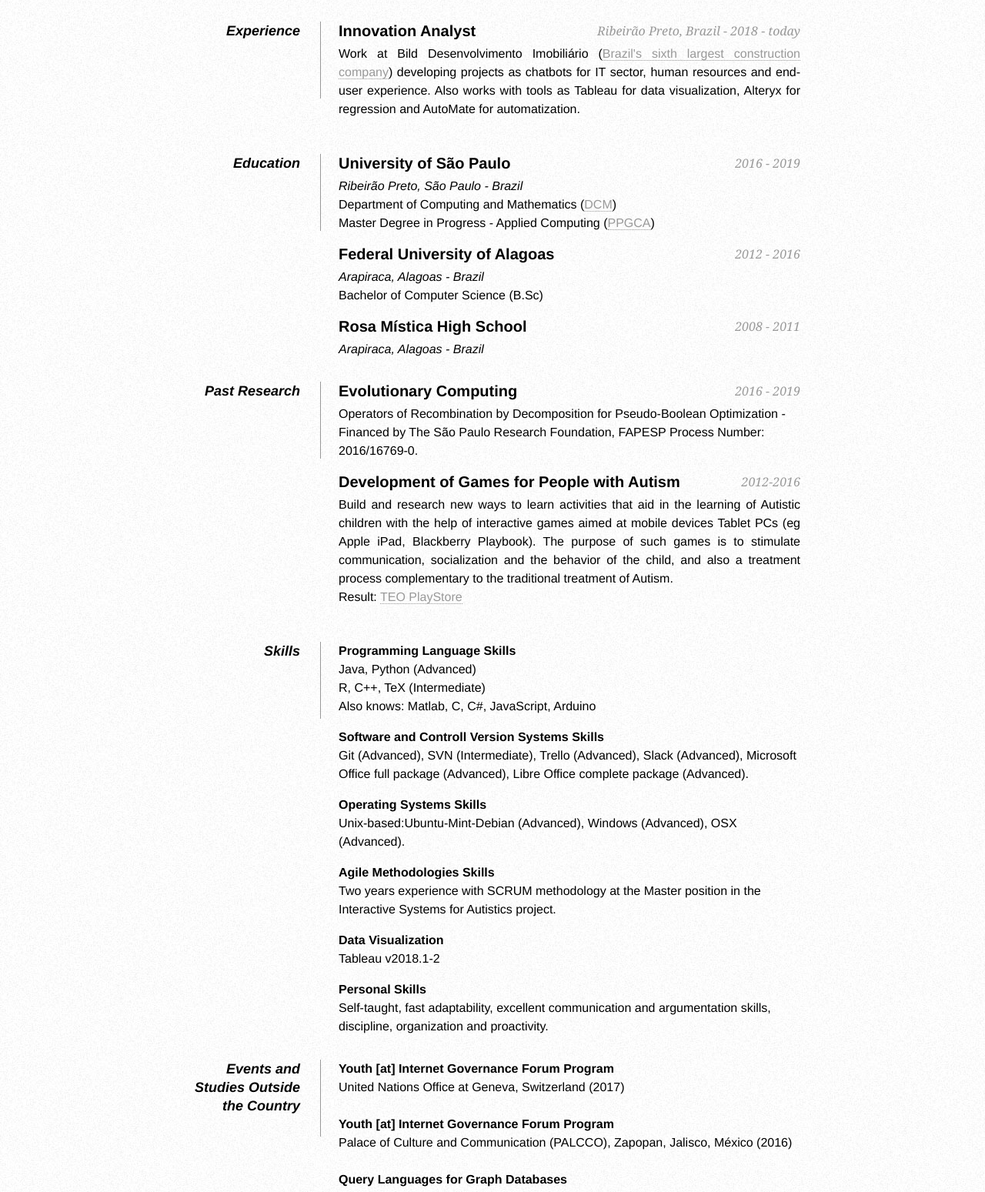
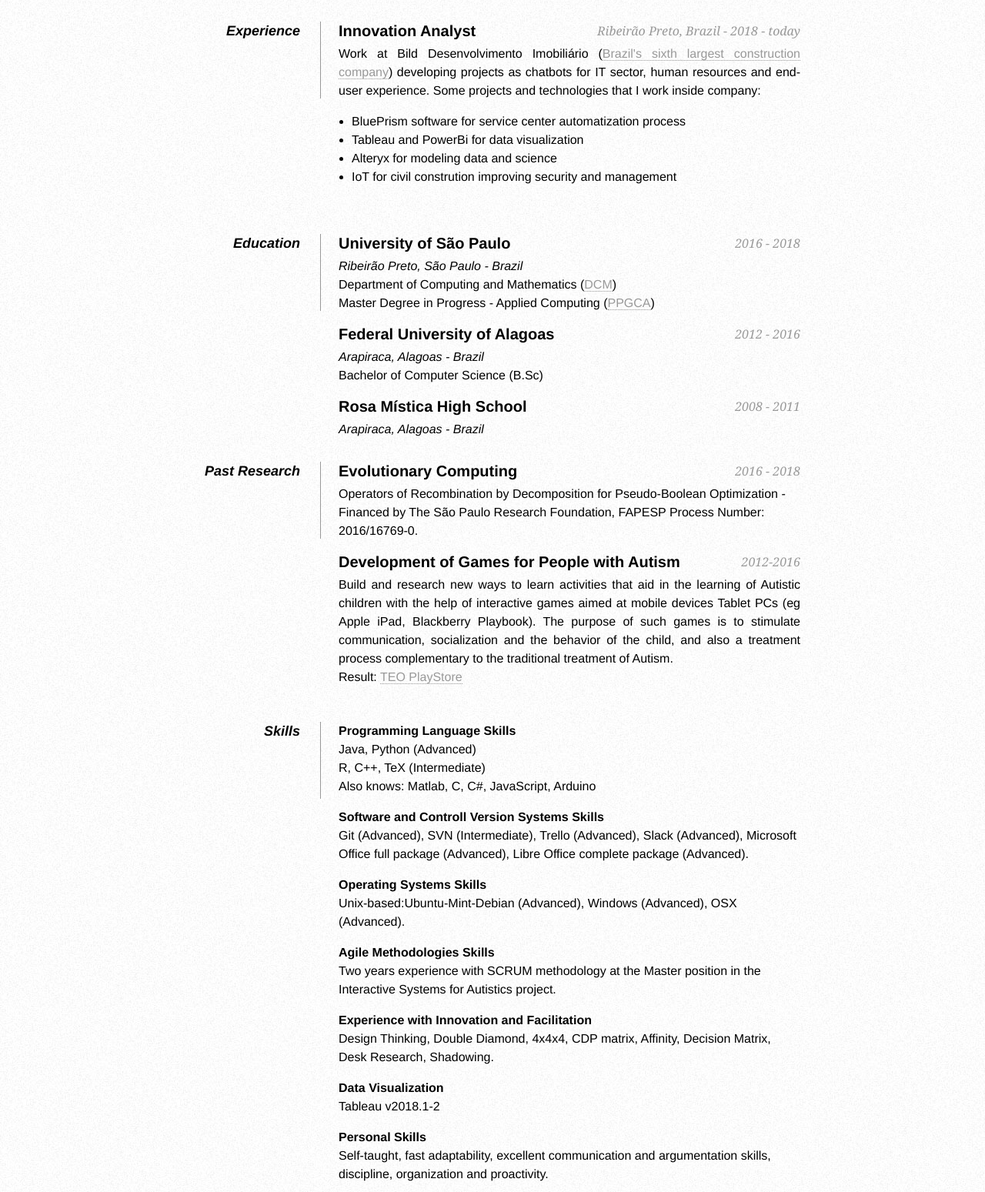
Before and after one commit to dlaertius/dlaertius.github.io, a plain HTML site: page index.html in a window 1280 px wide. Shown: the part 372-1921 px from the top of the page at 77% size. Drawn offline with Linux system fonts and the light colour scheme.

Commit message:
update to new skills

```diff
--- a/index.html
+++ b/index.html
@@ -5,6 +5,8 @@
 
 <head>
      <meta http-equiv="Content-Type" content="text/html; charset=utf-8"/>
+
+     <link rel="shortcut icon" type="image/x-icon" href="images/favicon.ico">
 
      <title>Diogenes Laertius Board</title>
 
@@ -63,7 +65,15 @@
             <dt>Experience</dt>
             <dd>
                 <h2>Innovation Analyst <span>Ribeirão Preto, Brazil - 2018 - today</span></h2>
-                <p align="justify">Work at Bild Desenvolvimento Imobiliário (<a href="https://www.bild.com.br/noticias/bild-esta-entre-as-seis-maiores-construtora-do-brasil">Brazil's sixth largest construction company</a>) developing projects as chatbots for IT sector, human resources and end-user experience. Also works with tools as Tableau for data visualization, Alteryx for regression and AutoMate for automatization.</p>
+                <p align="justify">Work at Bild Desenvolvimento Imobiliário (<a href="https://www.bild.com.br/noticias/bild-esta-entre-as-seis-maiores-construtora-do-brasil">Brazil's sixth largest construction company</a>) developing projects as chatbots for IT sector, human resources and end-user experience. Some projects and technologies that I work inside company:
+
+            <ul>
+                <li>BluePrism software for service center automatization process</li>
+                <li>Tableau and PowerBi for data visualization</li>
+                <li>Alteryx for modeling data and science</li>
+                <li>IoT for civil constrution improving security and management</li>
+            </ul>
+
             </dd>
 
             <dd class="clear"></dd>
@@ -72,7 +82,7 @@
             <dt>Education</dt>
             <dd>
 
-                <h2>University of São Paulo  <span>2016 - 2019</span></h2>
+                <h2>University of São Paulo  <span>2016 - 2018</span></h2>
                 <i>Ribeirão Preto, São Paulo - Brazil</i>
                 <p>
                     Department of Computing and Mathematics (<a href="http://dcm.ffclrp.usp.br/">DCM</a>)<br>
@@ -108,7 +118,7 @@
             <dt>Past Research</dt>
 
             <dd>
-                <h2>Evolutionary Computing<span>2016 - 2019</span></h2>
+                <h2>Evolutionary Computing<span>2016 - 2018</span></h2>
                 <p> Operators of Recombination by Decomposition for Pseudo-Boolean Optimization - Financed by The São Paulo Research Foundation, FAPESP Process Number: 2016/16769-0. </p>
 
 
@@ -138,6 +148,9 @@
 
                 <h4>Agile Methodologies Skills</h4>
                 <p>Two years experience with SCRUM methodology at the Master position in the Interactive Systems for Autistics project.</p>
+
+                <h4>Experience with Innovation and Facilitation</h4>
+                <p>Design Thinking, Double Diamond, 4x4x4, CDP matrix, Affinity, Decision Matrix, Desk Research, Shadowing.</p>
 
                 <h4> Data Visualization </h4>
                 <p> Tableau v2018.1-2 </p>
@@ -188,7 +201,7 @@
             <dd>
                 <p>
                 <h4>Portuguese:</h4>(Native)<br>
-                <h4>English: </h4> Write (Advanced), Read (Advanced) and Speak (Advanced) <br>
+                <h4>English: </h4> Write (Advanced), Read (Advanced) and Speak (Advanced) with TOEFL ITP Test<br>
                 <h4>Spanish: </h4> Write (Advanced), Read (Advanced) and Speak (Advanced)
                 </p>
 
@@ -197,7 +210,12 @@
             <dd class="clear"></dd>
             <dd class="clear"></dd>
 
-            <dt>Awards</dt>
+            <dt>Awards, Hackathons and Startups</dt>
+
+            <dd><p><h4>Second Place in Hackathon Liberty Seguros (Campus Party 2019 CPBR12, São Paulo, SP)</h4> With the aim to improve the experience of insurance agent early in carrer, we propose Bert, a web solution with a dynamic CRM and a chatbot. (2019)</p></dd>
+
+            <dd><p><h4>Third Place in Hackaton Elo + Getnet Payments (ONOVOLAB, São Carlos - SP)</h4>With the aim to bring a new customer experience using a credit card machine by getnet, we propose a new solution to deaf people. (2018)</p></dd>
+
             <dd><p><h4>Best Article of the Bahia-Alagoas-Sergipe (WEIBASE)</h4>ERBASE-SBC Education and Informatics Workshop (2015)</p></dd>
 
             <dd class="clear"></dd>
```
Also changed, not shown: images/favicon.ico (added).
